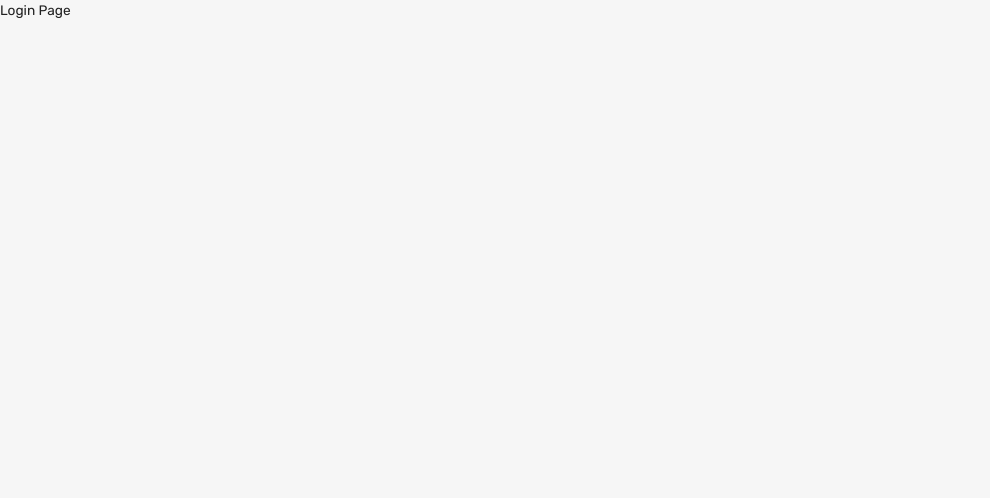
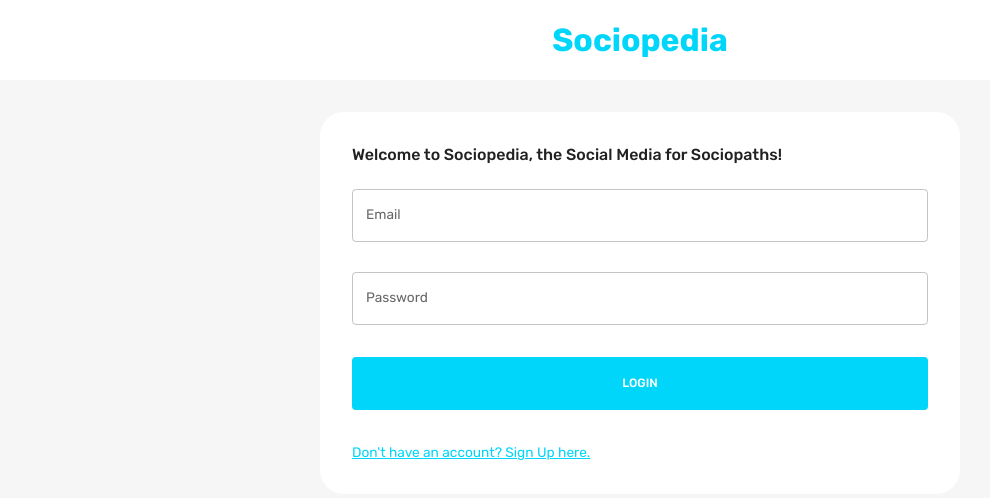
Before and after one commit to arman-mondal/mern-social, a React (Create React App) app in the folder client/: page / in a window 1280 px wide. Shown: the top 498 px of the page, without its empty margins (0-990 px from the left). Built offline with nearby package versions, Linux system fonts and the light colour scheme.

Commit message:
Add register and login functionality

```diff
--- /dev/null
+++ b/client/src/scenes/loginPage/Form.jsx
@@ -0,0 +1,282 @@
+import { useState } from 'react';
+
+import {
+  Box,
+  Button,
+  TextField,
+  useMediaQuery,
+  Typography,
+  useTheme,
+} from '@mui/material';
+import EditOutlinedIcon from '@mui/icons-material/EditOutlined';
+import { Formik } from 'formik';
+import * as yup from 'yup';
+import { useNavigate } from 'react-router-dom';
+import { useDispatch } from 'react-redux';
+import Dropzone from 'react-dropzone';
+
+import { setLogin } from 'state';
+import FlexBetween from 'components/FlexBetween';
+
+const registerSchema = yup.object().shape({
+  firstName: yup.string().required('required'),
+  lastName: yup.string().required('required'),
+  email: yup.string().email('invalid email').required('required'),
+  password: yup.string().required('required'),
+  location: yup.string().required('required'),
+  occupation: yup.string().required('required'),
+  picture: yup.string().required('required'),
+});
+
+const loginSchema = yup.object().shape({
+  email: yup.string().email('invalid email').required('required'),
+  password: yup.string().required('required'),
+});
+
+const initialValuesRegister = {
+  firstName: '',
+  lastName: '',
+  email: '',
+  password: '',
+  location: '',
+  occupation: '',
+  picture: '',
+};
+
+const initialValuesLogin = {
+  email: '',
+  password: '',
+};
+
+const Form = () => {
+  const [pageType, setPageType] = useState('login');
+  const { palette } = useTheme();
+  const dispatch = useDispatch();
+  const navigate = useNavigate();
+  const isNonMobile = useMediaQuery('(min-width: 600px)');
+  const isLogin = pageType === 'login';
+  const isRegister = pageType === 'register';
+
+  const register = async (values, onSubmitProps) => {
+    // this allows us to send form info with image
+    const formData = new FormData();
+
+    for (let value in values) {
+      formData.append(value, values[value]);
+    }
+
+    formData.append('picturePath', values.picture.name);
+
+    const savedUserResponse = await fetch(
+      'http://localhost:3001/auth/register',
+      {
+        method: 'POST',
+        body: formData,
+      }
+    );
+
+    const savedUser = await savedUserResponse.json();
+    onSubmitProps.resetForm();
+
+    if (savedUser) {
+      setPageType('login');
+    }
+  };
+
+  const login = async (values, onSubmitProps) => {
+    const loggedInResponse = await fetch('http://localhost:3001/auth/login', {
+      method: 'POST',
+      headers: { 'Content-Type': 'application/json' },
+      body: JSON.stringify(values),
+    });
+
+    const loggedIn = await loggedInResponse.json();
+    onSubmitProps.resetForm();
+
+    if (loggedIn) {
+      dispatch(
+        setLogin({
+          user: loggedIn.user,
+          token: loggedIn.token,
+        })
+      );
+      navigate('/home');
+    }
+  };
+
+  const handleFormSubmit = async (values, onSubmitProps) => {
+    if (isLogin) await login(values, onSubmitProps);
+    if (isRegister) await register(values, onSubmitProps);
+  };
+
+  return (
+    <Formik
+      onSubmit={handleFormSubmit}
+      initialValues={isLogin ? initialValuesLogin : initialValuesRegister}
+      validationSchema={isLogin ? loginSchema : registerSchema}
+    >
+      {({
+        values,
+        errors,
+        touched,
+        handleBlur,
+        handleChange,
+        handleSubmit,
+        setFieldValue,
+        resetForm,
+      }) => (
+        <form onSubmit={handleSubmit}>
+          <Box
+            display='grid'
+            gap='30px'
+            gridTemplateColumns='repeat(4, minmax(0. 1fr))'
+            sx={{
+              '& > div': { gridColumn: isNonMobile ? undefined : 'span 4' },
+            }}
+          >
+            {isRegister && (
+              <>
+                <TextField
+                  label='First Name'
+                  onBlur={handleBlur}
+                  onChange={handleChange}
+                  value={values.firstName}
+                  name='firstName'
+                  error={
+                    Boolean(touched.firstName) && Boolean(errors.firstName)
+                  }
+                  helperText={touched.firstName && errors.firstName}
+                  sx={{ gridColumn: 'span 2' }}
+                />
+                <TextField
+                  label='Last Name'
+                  onBlur={handleBlur}
+                  onChange={handleChange}
+                  value={values.lastName}
+                  name='lastName'
+                  error={Boolean(touched.lastName) && Boolean(errors.lastName)}
+                  helperText={touched.lastName && errors.lastName}
+                  sx={{ gridColumn: 'span 2' }}
+                />
+                <TextField
+                  label='Location'
+                  onBlur={handleBlur}
+                  onChange={handleChange}
+                  value={values.location}
+                  name='location'
+                  error={Boolean(touched.location) && Boolean(errors.location)}
+                  helperText={touched.location && errors.location}
+                  sx={{ gridColumn: 'span 4' }}
+                />
+                <TextField
+                  label='Occupation'
+                  onBlur={handleBlur}
+                  onChange={handleChange}
+                  value={values.occupation}
+                  name='occupation'
+                  error={
+                    Boolean(touched.occupation) && Boolean(errors.occupation)
+                  }
+                  helperText={touched.occupation && errors.occupation}
+                  sx={{ gridColumn: 'span 4' }}
+                />
+                <Box
+                  gridColumn='span 4'
+                  border={`1px solid ${palette.neutral.medium}`}
+                  borderRadius='5px'
+                  p='1rem'
+                >
+                  <Dropzone
+                    acceptedFiles='.jpg,.jpeg,.png'
+                    multiple={false}
+                    onDrop={(acceptedFiles) =>
+                      setFieldValue('picture', acceptedFiles[0])
+                    }
+                  >
+                    {({ getRootProps, getInputProps }) => (
+                      <Box
+                        {...getRootProps()}
+                        border={`2px dashed ${palette.primary.main}`}
+                        p='1rem'
+                        sx={{ '&:hover': { cursor: 'pointer' } }}
+                      >
+                        <input {...getInputProps()} />
+                        {!values.picture ? (
+                          <p>Add Picture Here</p>
+                        ) : (
+                          <FlexBetween>
+                            <Typography>{values.picture.name}</Typography>
+                            <EditOutlinedIcon />
+                          </FlexBetween>
+                        )}
+                      </Box>
+                    )}
+                  </Dropzone>
+                </Box>
+              </>
+            )}
+
+            <TextField
+              label='Email'
+              onBlur={handleBlur}
+              onChange={handleChange}
+              value={values.email}
+              name='email'
+              error={Boolean(touched.email) && Boolean(errors.email)}
+              helperText={touched.email && errors.email}
+              sx={{ gridColumn: 'span 4' }}
+            />
+            <TextField
+              label='Password'
+              type='password'
+              onBlur={handleBlur}
+              onChange={handleChange}
+              value={values.password}
+              name='password'
+              error={Boolean(touched.password) && Boolean(errors.password)}
+              helperText={touched.password && errors.password}
+              sx={{ gridColumn: 'span 4' }}
+            />
+          </Box>
+
+          {/* BUTTONS */}
+          <Box>
+            <Button
+              fullWidth
+              type='submit'
+              sx={{
+                m: '2rem 0',
+                p: '1rem',
+                backgroundColor: palette.primary.main,
+                color: palette.background.alt,
+                '&:hover': { color: palette.primary.main },
+              }}
+            >
+              {isLogin ? 'LOGIN' : 'REGISTER'}
+            </Button>
+            <Typography
+              onClick={() => {
+                setPageType(isLogin ? 'register' : 'login');
+                resetForm();
+              }}
+              sx={{
+                textDecoration: 'underline',
+                color: palette.primary.main,
+                '&:hover': {
+                  cursor: 'pointer',
+                  color: palette.primary.light,
+                },
+              }}
+            >
+              {isLogin
+                ? "Don't have an account? Sign Up here."
+                : 'Already have an account? Login here.'}
+            </Typography>
+          </Box>
+        </form>
+      )}
+    </Formik>
+  );
+};
+
+export default Form;
--- a/client/src/scenes/loginPage/index.jsx
+++ b/client/src/scenes/loginPage/index.jsx
@@ -1,5 +1,38 @@
+import { Box, Typography, useTheme, useMediaQuery } from '@mui/material';
+
+import Form from './Form';
+
 const LoginPage = () => {
-  return <div>Login Page</div>;
+  const theme = useTheme();
+  const isNonMobileScreens = useMediaQuery('(min-width: 1000px)');
+
+  return (
+    <Box>
+      <Box
+        width='100%'
+        backgroundColor={theme.palette.background.alt}
+        p='1rem 6%'
+        textAlign='center'
+      >
+        <Typography fontWeight='bold' fontSize='32px' color='primary'>
+          Sociopedia
+        </Typography>
+      </Box>
+
+      <Box
+        width={isNonMobileScreens ? '50%' : '93%'}
+        p='2rem'
+        m='2rem auto'
+        borderRadius='1.5rem'
+        backgroundColor={theme.palette.background.alt}
+      >
+        <Typography fontWeight='500' variant='h5' sx={{ mb: '1.5rem' }}>
+          Welcome to Sociopedia, the Social Media for Sociopaths!
+        </Typography>
+        <Form />
+      </Box>
+    </Box>
+  );
 };
 
 export default LoginPage;
--- a/client/src/scenes/navbar/index.jsx
+++ b/client/src/scenes/navbar/index.jsx
@@ -21,7 +21,7 @@
   Menu,
   Close,
 } from '@mui/icons-material';
-import { useDispatch } from 'react-redux';
+import { useDispatch, useSelector } from 'react-redux';
 import { useNavigate } from 'react-router-dom';
 
 import { setMode, setLogout } from 'state';
@@ -31,7 +31,7 @@
   const [isMobileMenuToggled, setIsMobileMenuToggled] = useState(false);
   const dispatch = useDispatch();
   const navigate = useNavigate();
-  // const user = useSelector((state) => state.user);
+  const user = useSelector((state) => state.user);
   const isNonMobileScreens = useMediaQuery('(min-width: 1000px)');
 
   const theme = useTheme();
@@ -41,8 +41,7 @@
   const primaryLight = theme.palette.primary.light;
   const alt = theme.palette.background.alt;
 
-  // const fullName = `${user.firstName} ${user.lastName}`;
-  const fullName = 'Jesse Toivanen';
+  const fullName = `${user.firstName} ${user.lastName}`;
 
   return (
     <FlexBetween padding='1rem 6%' backgroundColor={alt}>
```
Also changed, not shown: 1 other file (tests, documents, lock files or other folders).
